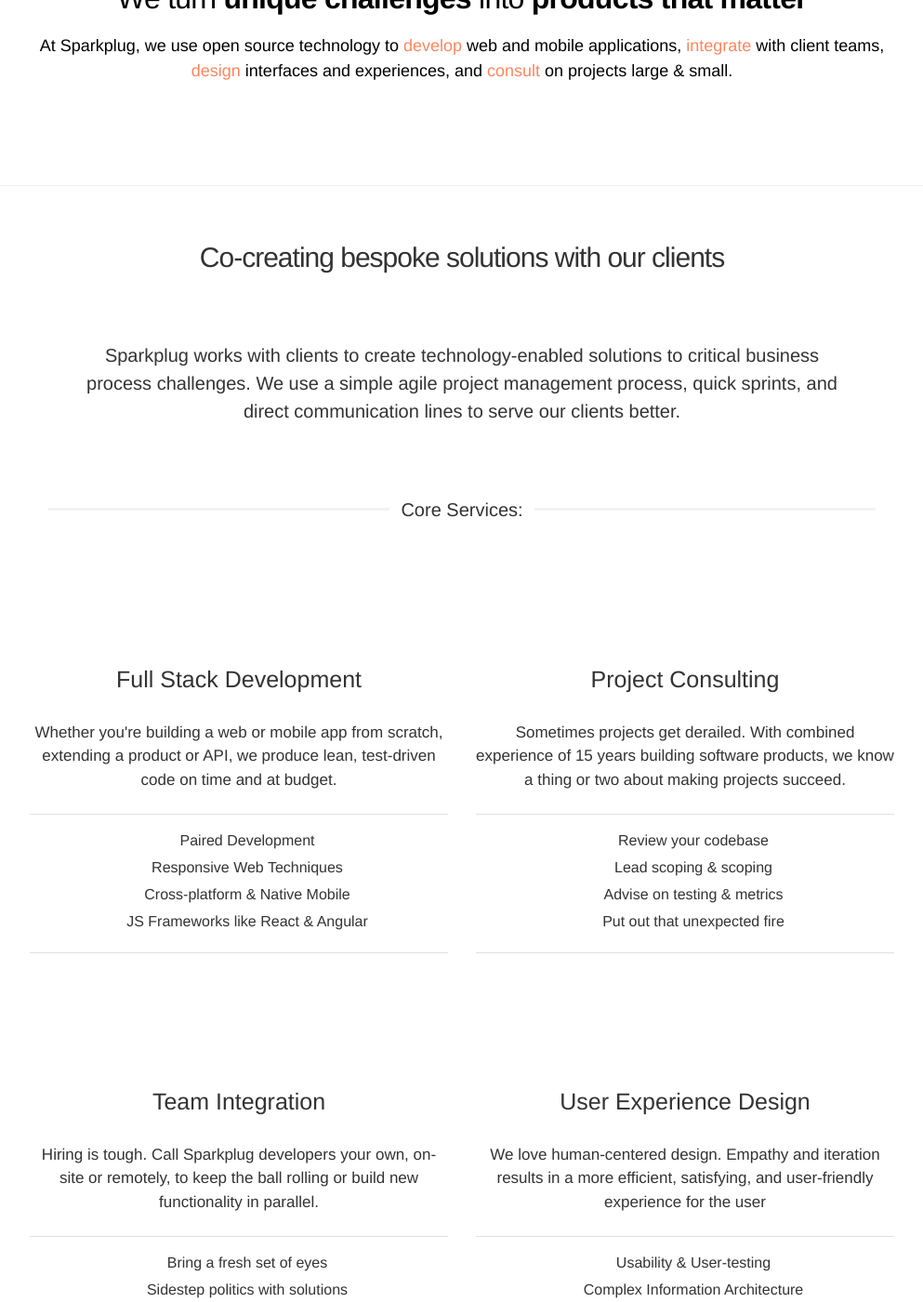
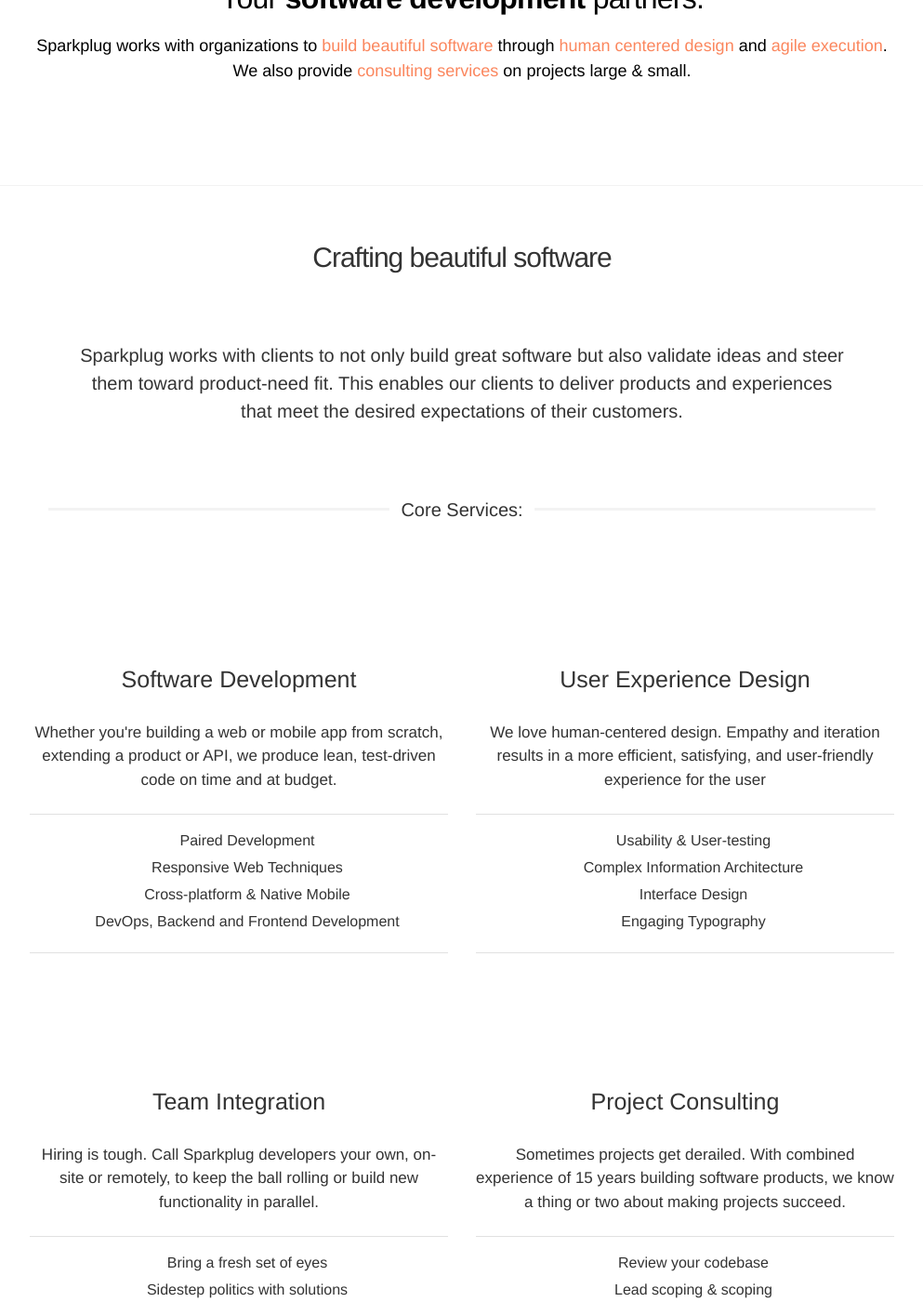
Before and after one commit to sparkplug/sparkplug.github.io, a Jekyll site: the page built from index.html, in a window 1280 px wide and 1400 px high, scrolled down 262 px. Shown: the whole window at 93% size, without its empty margins (143-1136 px from the left). Built offline with Jekyll 4.4.1, drawn with Linux system fonts in a browser that asks for light colours; nearby versions of some CDN libraries; the list of posts is cut into pages by our own code; some of the changed text lies outside the part shown.

```diff
--- a/_config.yml
+++ b/_config.yml
@@ -1,7 +1,7 @@
 # Site settings
-title: Sparkplug | Web Application Development | Technology Consulting
+title: Sparkplug - Your software development partners.
 email: hello@sparkpl.ug
-description: "Sparkplug uses open source technology to develop web and mobile applications, integrate with client teams, design interfaces and experiences, and consult on projects large & small."
+description: "Sparkplug works with organizations to build beautiful software through human centered design and agile execution."
 baseurl: ""
 url: "http://sparkpl.ug"
 
--- a/_includes/head.html
+++ b/_includes/head.html
@@ -2,7 +2,7 @@
 
 <head>
 <meta charset="utf-8"/>
-<title>{{ page.title }} | {{ site.title }}</title>
+<title>{{ site.title }} - {{ page.title }} | </title>
 <meta content="width=device-width, initial-scale=1, maximum-scale=1" name="viewport"/>
 
 <meta name="description" content="Sparkplug works with organizations to build beautiful software through human centered design and agile execution."/>
--- a/index.html
+++ b/index.html
@@ -1,13 +1,18 @@
 ---
 layout: default
+title: Home
+sitemap:
+    priority: 0.8
+    changefreq: weekly
+    lastmod: 2015-09-03T14:07:25
 ---
 
 <div class="intro">
       <div class="container">
           <div class="row">
             <div class="col-sm-12 text-center">
-                <h1>We turn <strong>unique challenges</strong> into <strong>products that matter</strong></h1>
-                <p class="subtext">At Sparkplug, we use open source technology to <a href="/#development">develop</a> web and mobile applications, <a href="/#integration">integrate</a> with client teams, <a href="/#design">design</a> interfaces and experiences, and <a href="/#consulting">consult</a> on projects large &amp; small.</p>
+                <h1>Your <strong>software development</strong> partners.</h1>
+                <p class="subtext">Sparkplug works with organizations to <a href="/#development">build beautiful software</a> through <a href="/#design">human centered design</a> and <a href="/#integration">agile execution</a>. We also provide <a href="/#consulting">consulting services</a> on projects large &amp; small.</p>
 
             </div>
           </div>
@@ -16,11 +21,11 @@ layout: default
 
 <div class="the-old-way">
       <div class="container text-center">
-          <h2>Co-creating bespoke solutions with our clients</h2>
+          <h2>Crafting beautiful software</h2>
 
           <div class="row">
           <br>
-          <p>Sparkplug works with clients to create technology-enabled solutions to critical business process challenges. We use a simple agile project management process, quick sprints, and direct communication lines to serve our clients better.</p>
+          <p>Sparkplug works with clients to not only build great software but also validate ideas and steer them toward product-need fit. This enables our clients to deliver products and experiences that meet the desired expectations of their customers.</p>
         </div>
       </div>
   </div>
@@ -31,28 +36,28 @@ layout: default
         <div class="row">
             <div class="col-sm-6 service" id="development">
 
-                <h4>Full Stack Development</h4>
+                <h4>Software Development</h4>
                 <p>Whether you're building a web or mobile app from scratch, extending a product or API, we produce lean, test-driven code on time and at budget.</p>
                 <ul class="capa text-center">
                   <h4 class="small_label">Capabilities</h4>
                   <li>Paired Development</li>
                   <li>Responsive Web Techniques</li>
                   <li>Cross-platform &amp; Native Mobile</li>
-                  <li>JS Frameworks like React &amp; Angular</li>
+                  <li>DevOps, Backend and Frontend Development</li>
+                </ul>
+            </div>
+            <div class="col-sm-6 service" id="design">
+
+                <h4>User Experience Design</h4>
+                <p>We love human-centered design. Empathy and iteration results in a more efficient, satisfying, and user-friendly experience for the user</p>
+                <ul class="capa text-center">
+                  <li>Usability &amp; User-testing</li>
+                  <li>Complex Information Architecture</li>
+                  <li>Interface Design</li>
+                  <li>Engaging Typography</li>
                 </ul>
             </div>
 
-            <div class="col-sm-6 service" id="consulting">
-
-                <h4>Project Consulting</h4>
-                <p>Sometimes projects get derailed. With combined experience of 15 years building software products, we know a thing or two about making projects succeed.</p>
-                <ul class="capa text-center">
-                  <li>Review your codebase</li>
-                  <li>Lead scoping &amp; scoping</li>
-                  <li>Advise on testing &amp; metrics</li>
-                  <li>Put out that unexpected fire</li>
-                </ul>
-            </div>
         </div>
         <div class="row">
             <div class="col-sm-6 service" id="integration">
@@ -66,15 +71,17 @@ layout: default
                   <li>Boost long-term velocity</li>
                 </ul>
             </div>
-            <div class="col-sm-6 service" id="design">
 
-                <h4>User Experience Design</h4>
-                <p>We love human-centered design. Empathy and iteration results in a more efficient, satisfying, and user-friendly experience for the user</p>
+
+            <div class="col-sm-6 service" id="consulting">
+
+                <h4>Project Consulting</h4>
+                <p>Sometimes projects get derailed. With combined experience of 15 years building software products, we know a thing or two about making projects succeed.</p>
                 <ul class="capa text-center">
-                  <li>Usability &amp; User-testing</li>
-                  <li>Complex Information Architecture</li>
-                  <li>Interface Design</li>
-                  <li>Engaging Typography</li>
+                  <li>Review your codebase</li>
+                  <li>Lead scoping &amp; scoping</li>
+                  <li>Advise on testing &amp; metrics</li>
+                  <li>Put out that unexpected fire</li>
                 </ul>
             </div>
         </div>
--- a/sitemap.xml
+++ b/sitemap.xml
@@ -3,6 +3,8 @@ layout: null
 ---
 <?xml version="1.0" encoding="UTF-8"?>
 <urlset xmlns:xsi="http://www.w3.org/2001/XMLSchema-instance" xsi:schemaLocation="http://www.sitemaps.org/schemas/sitemap/0.9 http://www.sitemaps.org/schemas/sitemap/0.9/sitemap.xsd" xmlns="http://www.sitemaps.org/schemas/sitemap/0.9">
+
+
   {% for post in site.posts %}
   <url>
     <loc>{{ site.url }}{{ site.baseurl }}{{ post.url }}</loc>
@@ -18,7 +20,7 @@ layout: null
   {% for page in site.pages %}
   {% if page.sitemap != null and page.sitemap != empty %}
   <url>
-    <loc>{{ site.url }}{{ site.baseurl }}{{ page.url }}</loc>
+    <loc>{{ site.url }}{{ page.url }}</loc>
     <lastmod>{{ page.sitemap.lastmod | date_to_xmlschema }}</lastmod>
     <changefreq>{{ page.sitemap.changefreq }}</changefreq>
     <priority>{{ page.sitemap.priority }}</priority>
```
Also changed, not shown: other parts of index.html (+1 -1 lines), about.md (+4 -0 lines), blog.md (+5 -1 lines), jobs.md (+4 -0 lines).
